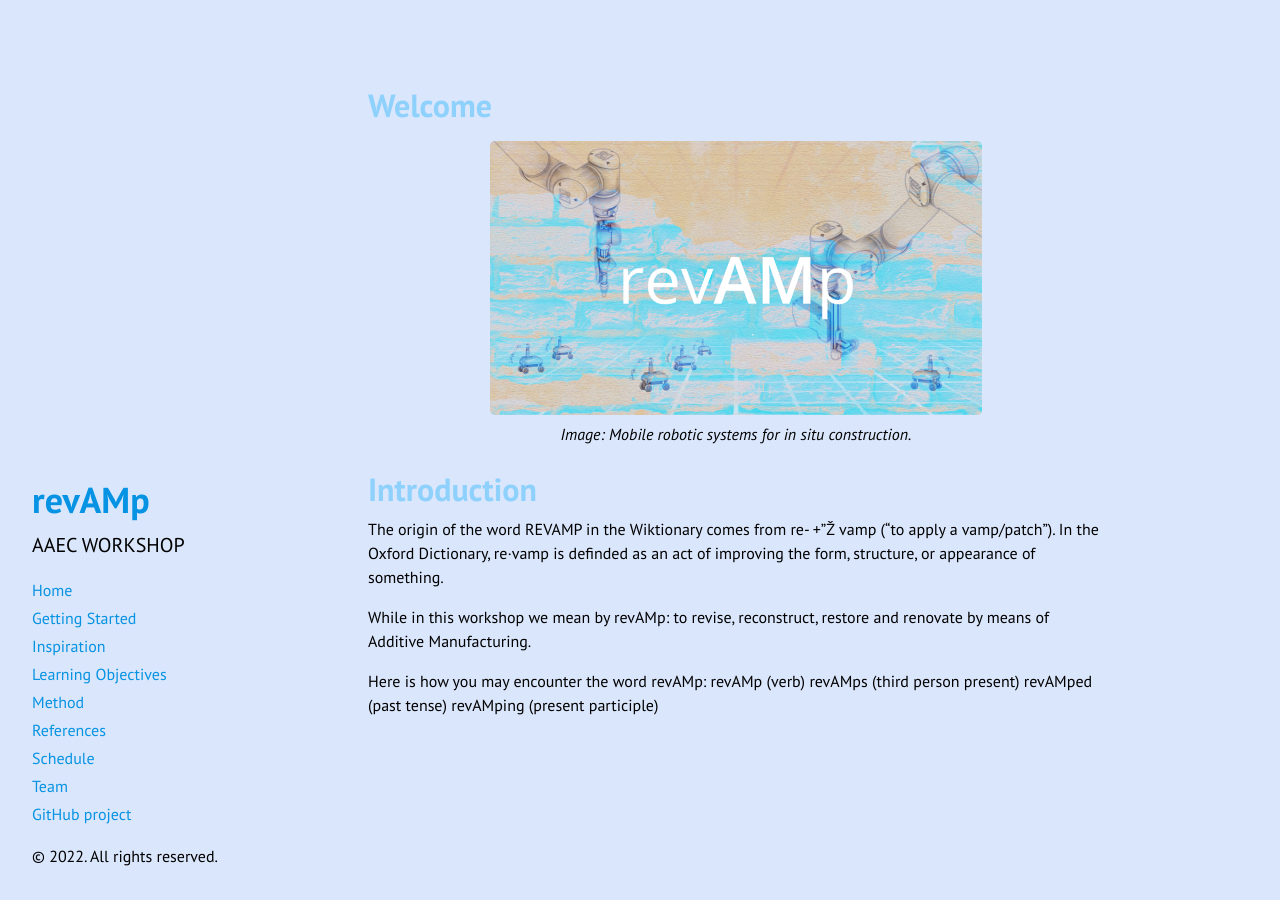
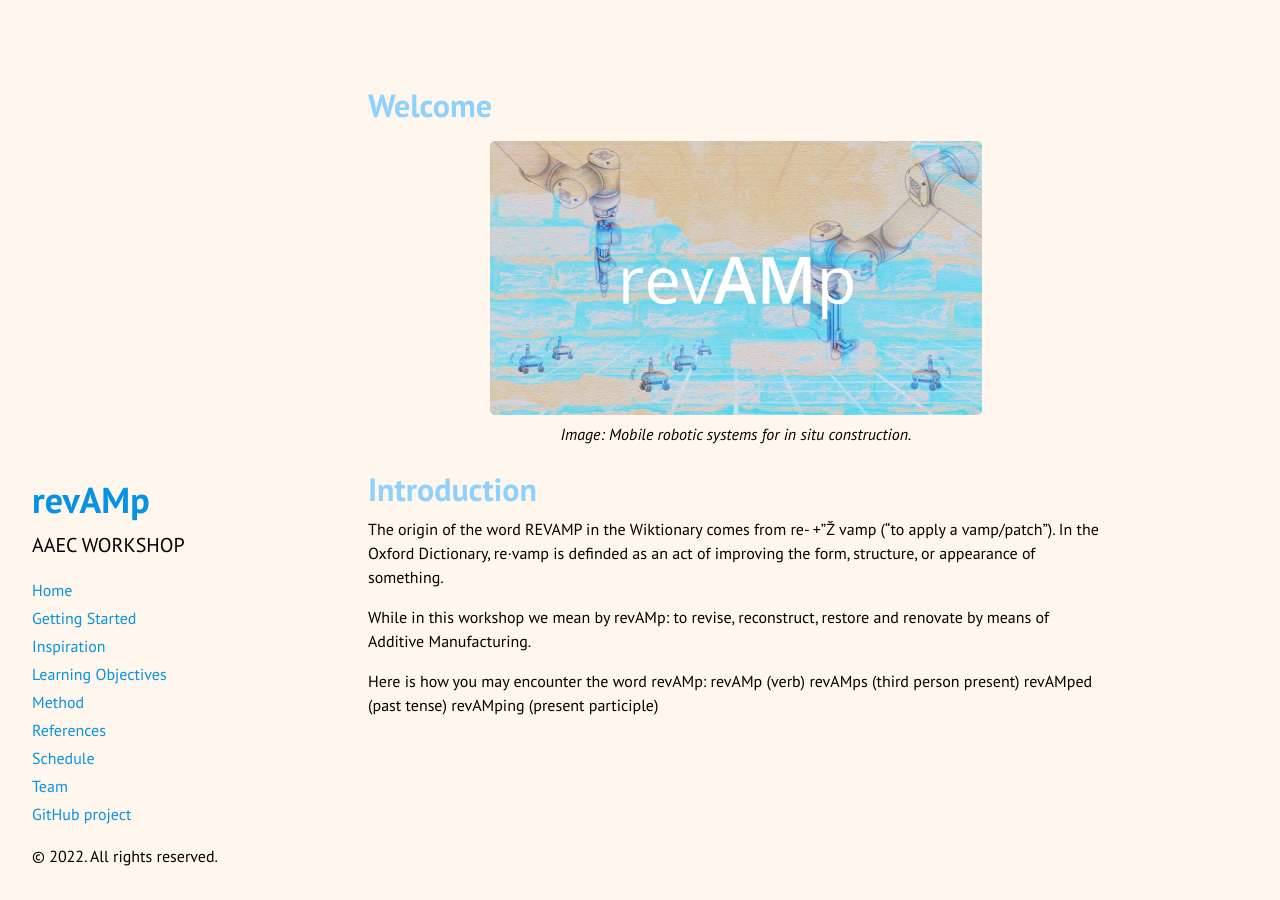
Before and after one commit to augmentedfabricationlab/workshop_aaec_revamp, a Jekyll site: the page built from docs/index.md, in a window 1280 px wide. Built offline with Jekyll 4.4.1, drawn with Linux system fonts in a browser that asks for light colours; Markdown is read by kramdown in place of the engine named in the settings.

Commit message:
Update poole.css

```diff
--- a/docs/public/css/poole.css
+++ b/docs/public/css/poole.css
@@ -60,7 +60,7 @@ html {
 
 body {
   /* color: #515151;*/
-  background-color: #dae6fb;
+  background-color: #fff7ed;
   -webkit-text-size-adjust: 100%;
       -ms-text-size-adjust: 100%;
 }
```
